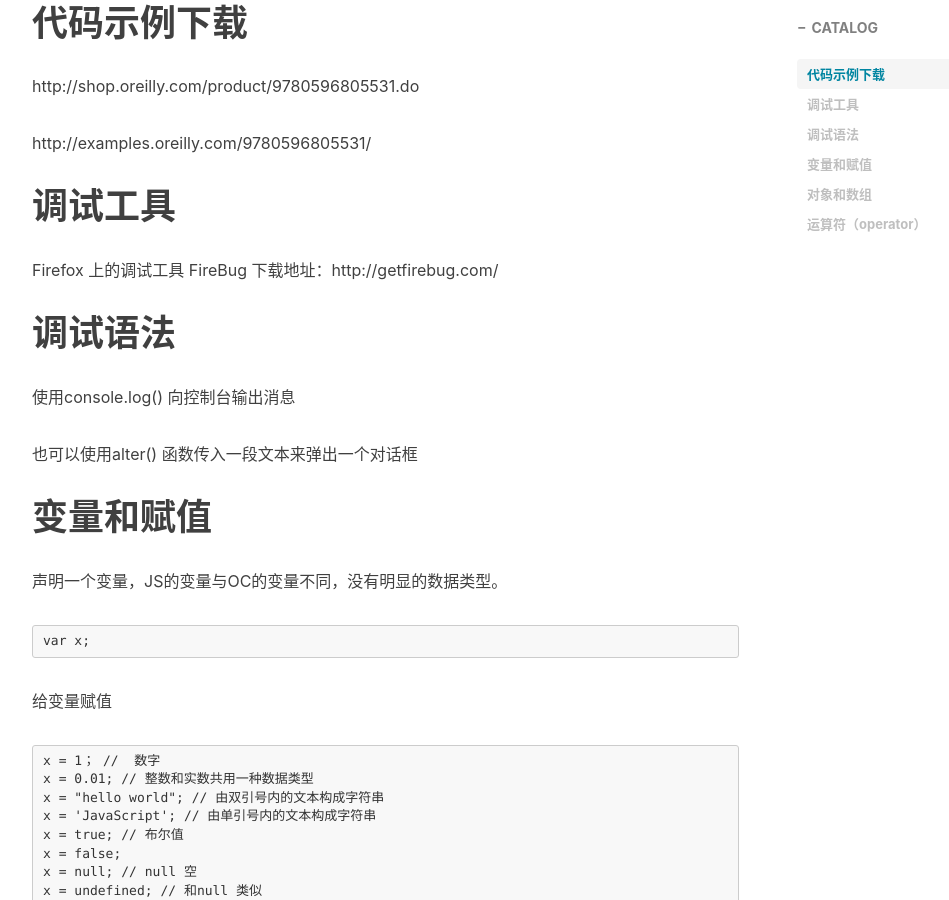
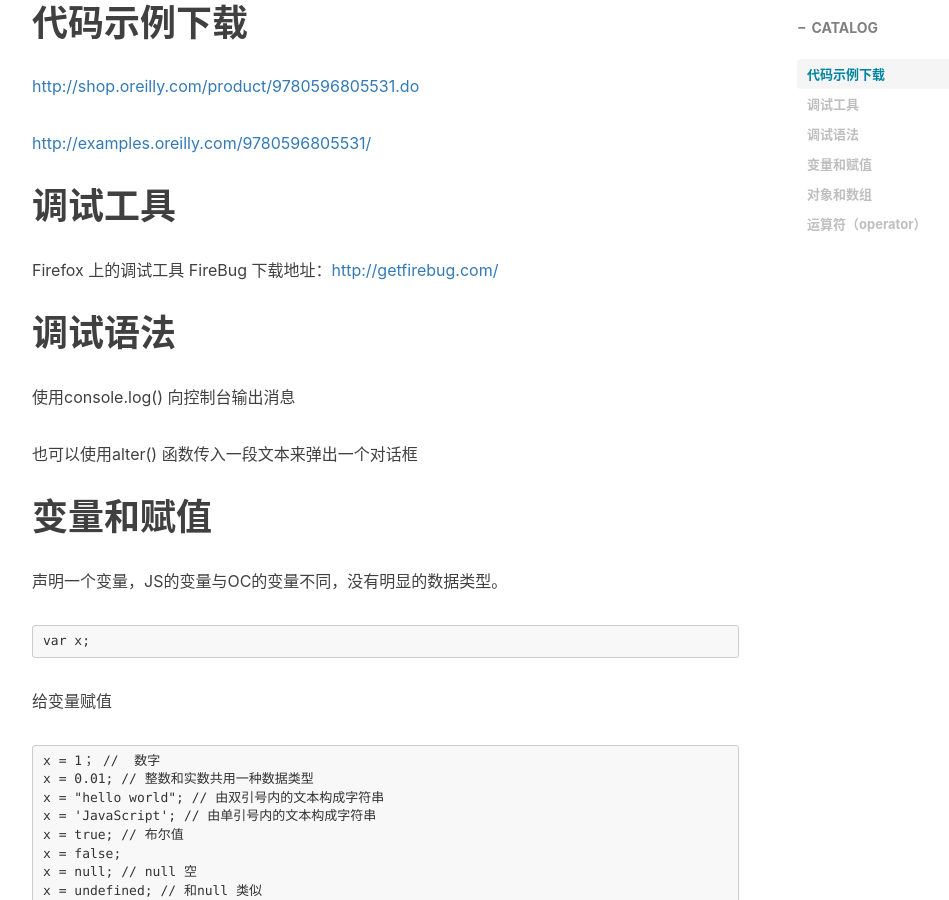
Before and after one commit to rongfei3380/my-Blog-site, a Jekyll site: the page built from _posts/2017-02-05-JavaScript学习—基本语法.md, in a window 1280 px wide and 900 px high, scrolled down 569 px. Shown: the whole window, without its empty margins (233-1182 px from the left). Built offline with Jekyll 4.4.1, drawn with Linux system fonts in a browser that asks for light colours; nearby versions of some CDN libraries; comment, search, counter and statistics services are not loaded; part of the change alters nothing that is shown.

Commit message:
change: 修改 链接的处理

```diff
--- a/_posts/2017-02-05-JavaScript学习—基本语法.md
+++ b/_posts/2017-02-05-JavaScript学习—基本语法.md
@@ -13,14 +13,14 @@ tags:
 
 # 代码示例下载
 
-http://shop.oreilly.com/product/9780596805531.do
+[http://shop.oreilly.com/product/9780596805531.do](http://shop.oreilly.com/product/9780596805531.do)
 
-http://examples.oreilly.com/9780596805531/
+[http://examples.oreilly.com/9780596805531/](http://examples.oreilly.com/9780596805531/)
 
 # 调试工具
 
 Firefox 上的调试工具 FireBug
-下载地址：http://getfirebug.com/
+下载地址：[http://getfirebug.com/](http://getfirebug.com/)
 
 # 调试语法
 
```
